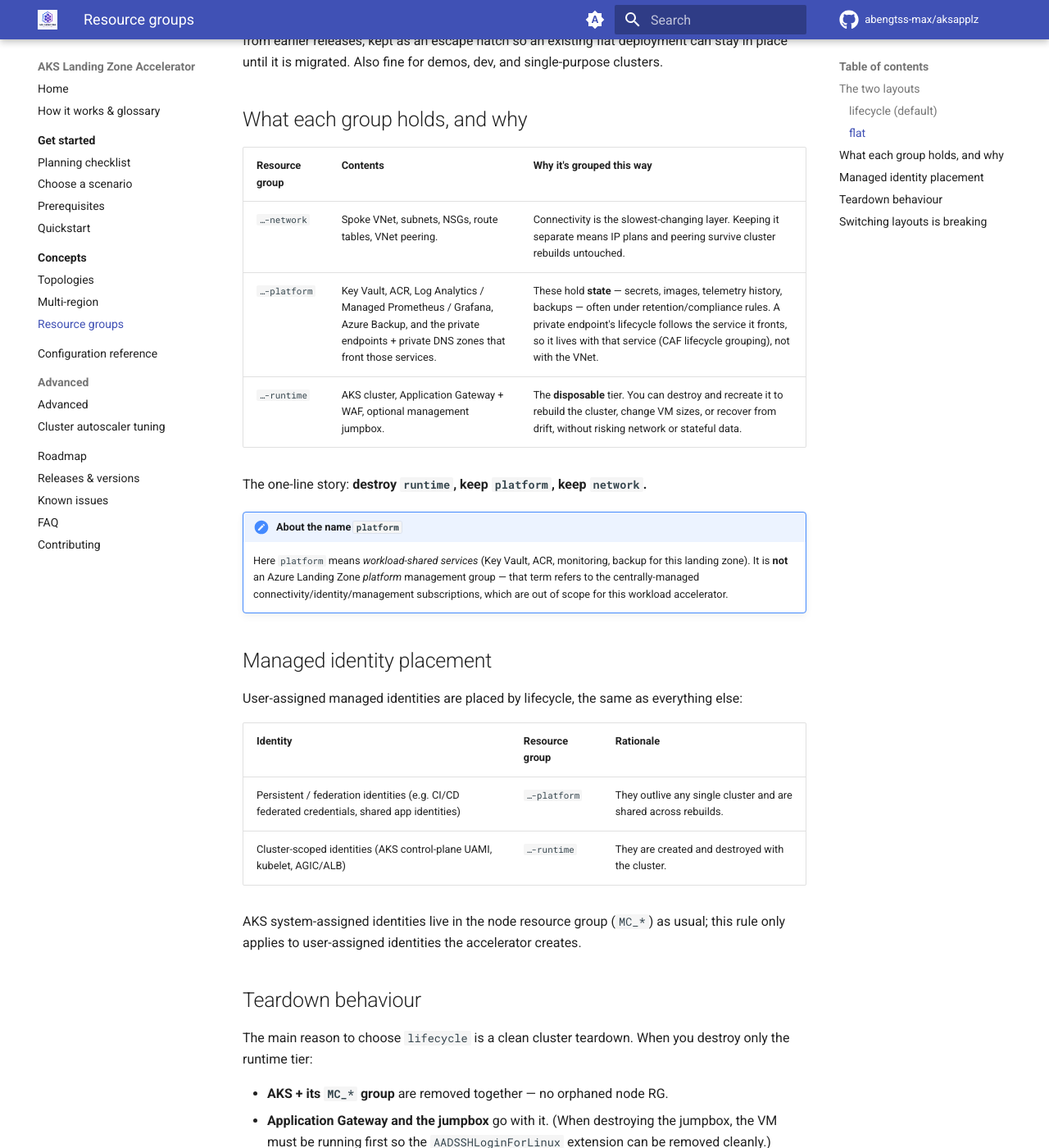
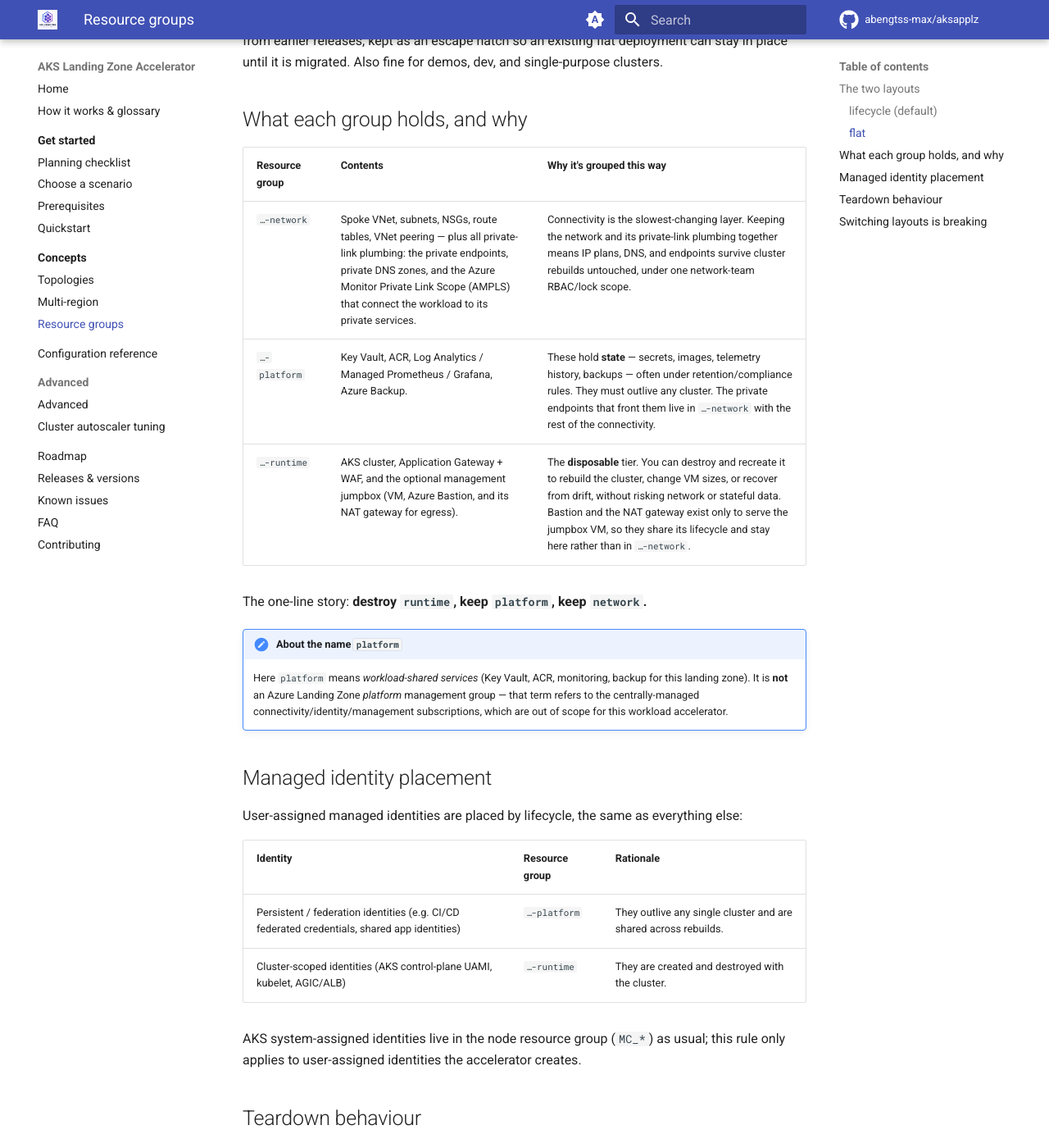
Before and after one commit to abengtss-max/aksapplz, an MkDocs documentation site: the page built from docs/concepts/resource-groups.md, in a window 1280 px wide and 1400 px high, scrolled down 730 px. Shown: the whole window at 82% size. Built offline with MkDocs 1.6.1 and Material for MkDocs 9.7.7, drawn with Linux system fonts in a browser that asks for light colours; comment, search, counter and statistics services are not loaded; some of the changed text lies outside the part shown.

Commit message:
refactor(rg): move private-link plumbing to network tier, keep bastion/nat with jumpbox (#40)
Private endpoints (KV/ACR/Grafana/backup/AMPLS), private DNS zones + links, and the Azure Monitor Private Link Scope now live in rg-<prefix>-network to match the decided lifecycle topology. Bastion + jumpbox NAT gateway stay in rg-<prefix>-runtime (Option A2) since they are gated on enable_jumpbox and share the jumpbox VM lifecycle. Flat mode unchanged (rg_network resolves to main). Docs + CHANGELOG updated.

```diff
--- a/docs/concepts/resource-groups.md
+++ b/docs/concepts/resource-groups.md
@@ -32,9 +32,9 @@ until it is migrated. Also fine for demos, dev, and single-purpose clusters.
 
 | Resource group | Contents | Why it's grouped this way |
 |---|---|---|
-| `…-network` | Spoke VNet, subnets, NSGs, route tables, VNet peering. | Connectivity is the slowest-changing layer. Keeping it separate means IP plans and peering survive cluster rebuilds untouched. |
-| `…-platform` | Key Vault, ACR, Log Analytics / Managed Prometheus / Grafana, Azure Backup, and the private endpoints + private DNS zones that front those services. | These hold **state** — secrets, images, telemetry history, backups — often under retention/compliance rules. A private endpoint's lifecycle follows the service it fronts, so it lives with that service (CAF lifecycle grouping), not with the VNet. |
-| `…-runtime` | AKS cluster, Application Gateway + WAF, optional management jumpbox. | The **disposable** tier. You can destroy and recreate it to rebuild the cluster, change VM sizes, or recover from drift, without risking network or stateful data. |
+| `…-network` | Spoke VNet, subnets, NSGs, route tables, VNet peering — plus all private-link plumbing: the private endpoints, private DNS zones, and the Azure Monitor Private Link Scope (AMPLS) that connect the workload to its private services. | Connectivity is the slowest-changing layer. Keeping the network and its private-link plumbing together means IP plans, DNS, and endpoints survive cluster rebuilds untouched, under one network-team RBAC/lock scope. |
+| `…-platform` | Key Vault, ACR, Log Analytics / Managed Prometheus / Grafana, Azure Backup. | These hold **state** — secrets, images, telemetry history, backups — often under retention/compliance rules. They must outlive any cluster. The private endpoints that front them live in `…-network` with the rest of the connectivity. |
+| `…-runtime` | AKS cluster, Application Gateway + WAF, and the optional management jumpbox (VM, Azure Bastion, and its NAT gateway for egress). | The **disposable** tier. You can destroy and recreate it to rebuild the cluster, change VM sizes, or recover from drift, without risking network or stateful data. Bastion and the NAT gateway exist only to serve the jumpbox VM, so they share its lifecycle and stay here rather than in `…-network`. |
 
 The one-line story: **destroy `runtime`, keep `platform`, keep `network`.**
 
@@ -67,9 +67,8 @@ runtime tier:
 - **Key Vault, ACR, monitoring history, and backups stay put** in `platform`, so you don't hit
   Key Vault soft-delete name collisions or a Backup vault that blocks its resource group from
   deleting.
-- **Private endpoints and private DNS zones** for the platform services stay with those services,
-  so runtime teardown doesn't race the `network` or `platform` groups with
-  `AnotherOperationInProgress` (409) errors.
+- **Private endpoints and private DNS zones stay put** in `network`, so runtime teardown doesn't
+  race the `network` or `platform` groups with `AnotherOperationInProgress` (409) errors.
 
 In the `flat` layout everything shares one resource group, so a full teardown must sequence all of
 the above together — which is exactly the friction the `lifecycle` layout removes.
```
Also changed, not shown: CHANGELOG.md (+5 -4 lines), docs/reference/configuration.md (+3 -3 lines), 12 other files.
